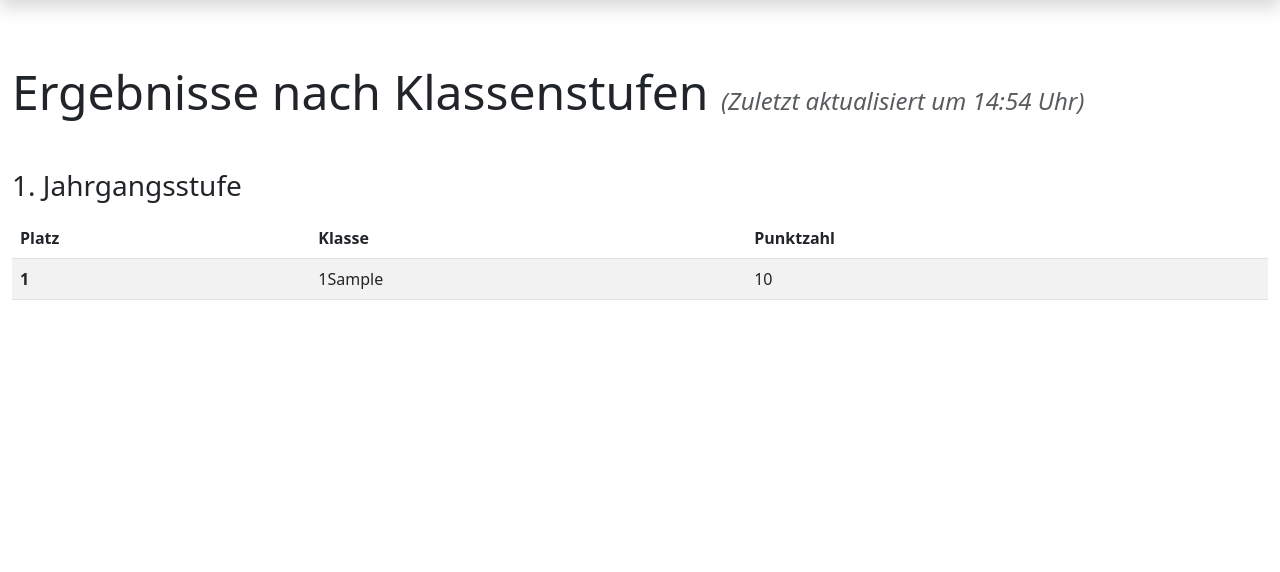
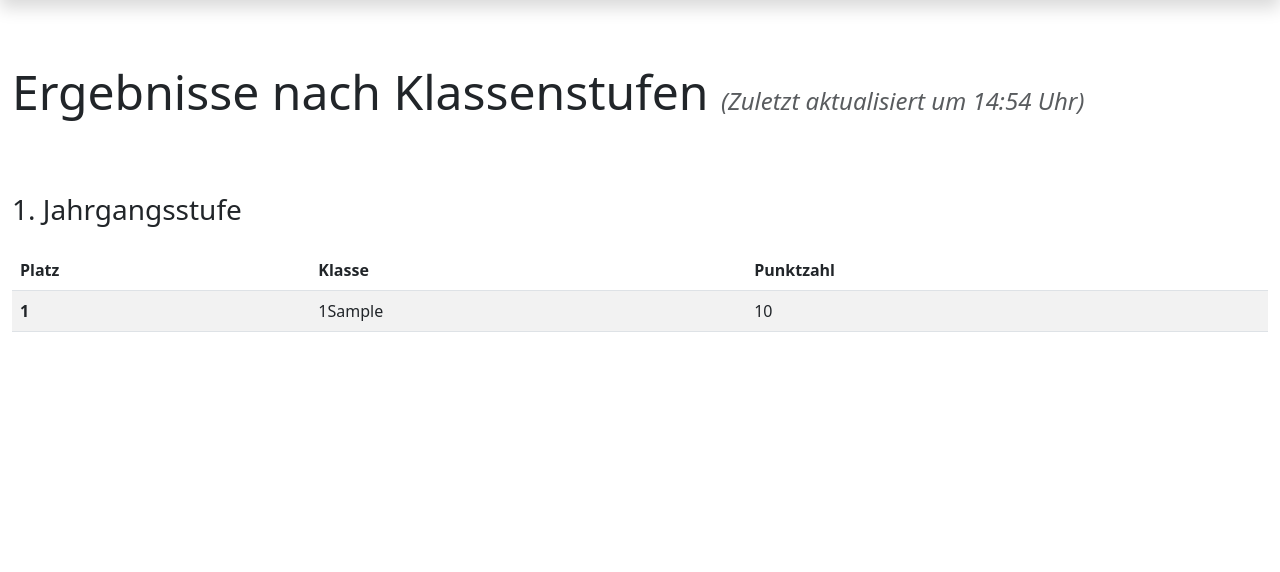
Before and after one commit to guemax/Endspurt, a Django app: page / in a window 1280 px wide. Shown: the part 57-629 px from the top of the page. Run offline with Django 4.2, Linux system fonts and the light colour scheme; tables that the repository leaves empty hold one stand-in row (values such as "Sample post"); some libraries are stand-ins or nearby versions.

Commit message:
Adjust spacing between tables

```diff
--- a/templates/main/index.html
+++ b/templates/main/index.html
@@ -96,10 +96,9 @@
       <h1 class="display-5 mb-5">Ergebnisse nach
       Klassenstufen <i class="text-muted h4 fw-normal">(Zuletzt
       aktualisiert um {% now "G:i" %}&nbsp;Uhr)</i></h1>
-
       {% for level, parallel_classes in scores.items %}
-      <article class="mb-5">
-        <h2 class="h3 fw-normal mb-3">{{level}}. Jahrgangsstufe</h2>
+      <article class="mb-5 pt-4">
+        <h2 class="h3 fw-normal mb-4">{{level}}. Jahrgangsstufe</h2>
         <table class="table table-striped table-responsive">
           <thead>
             <tr>
```
